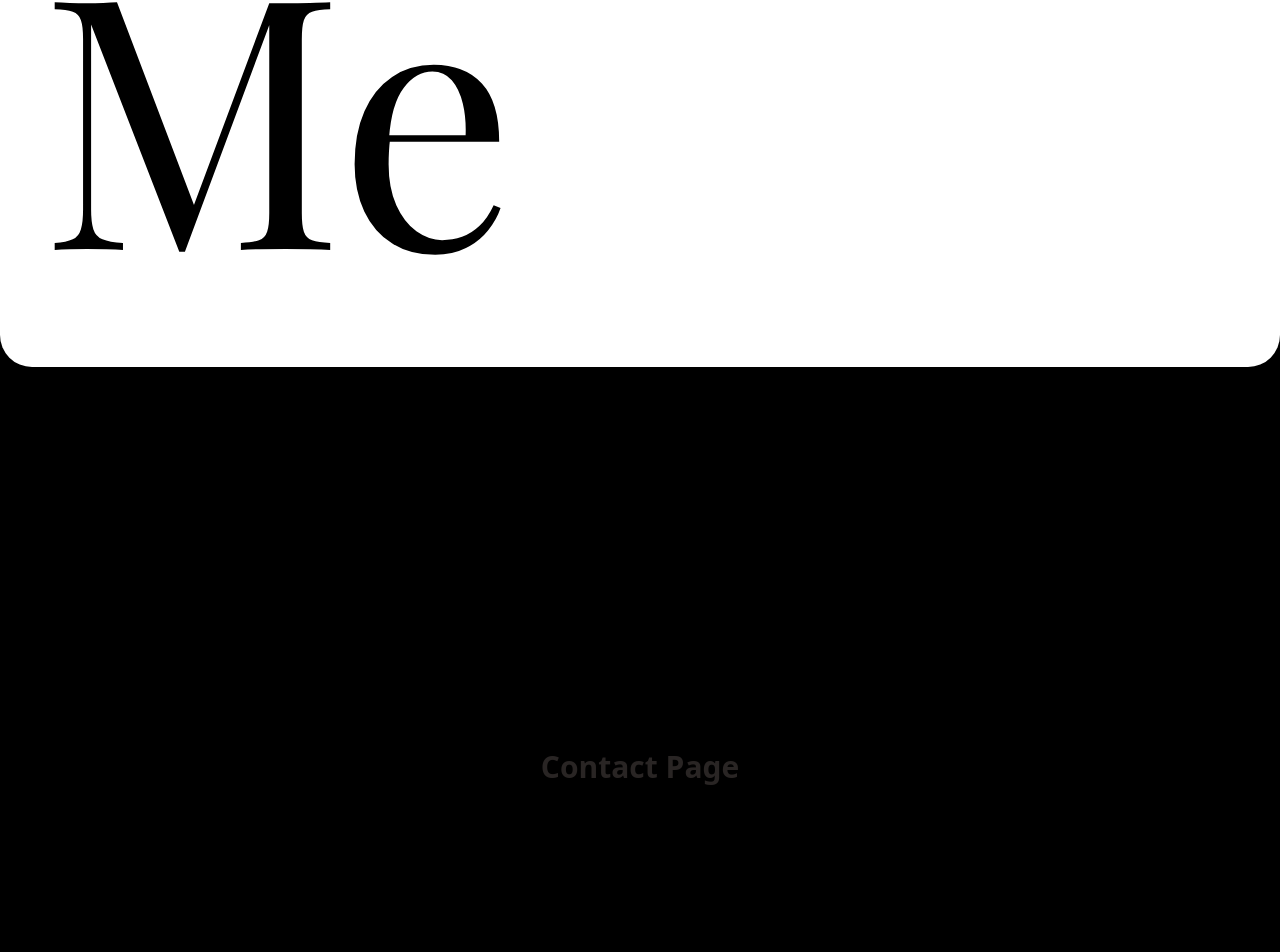
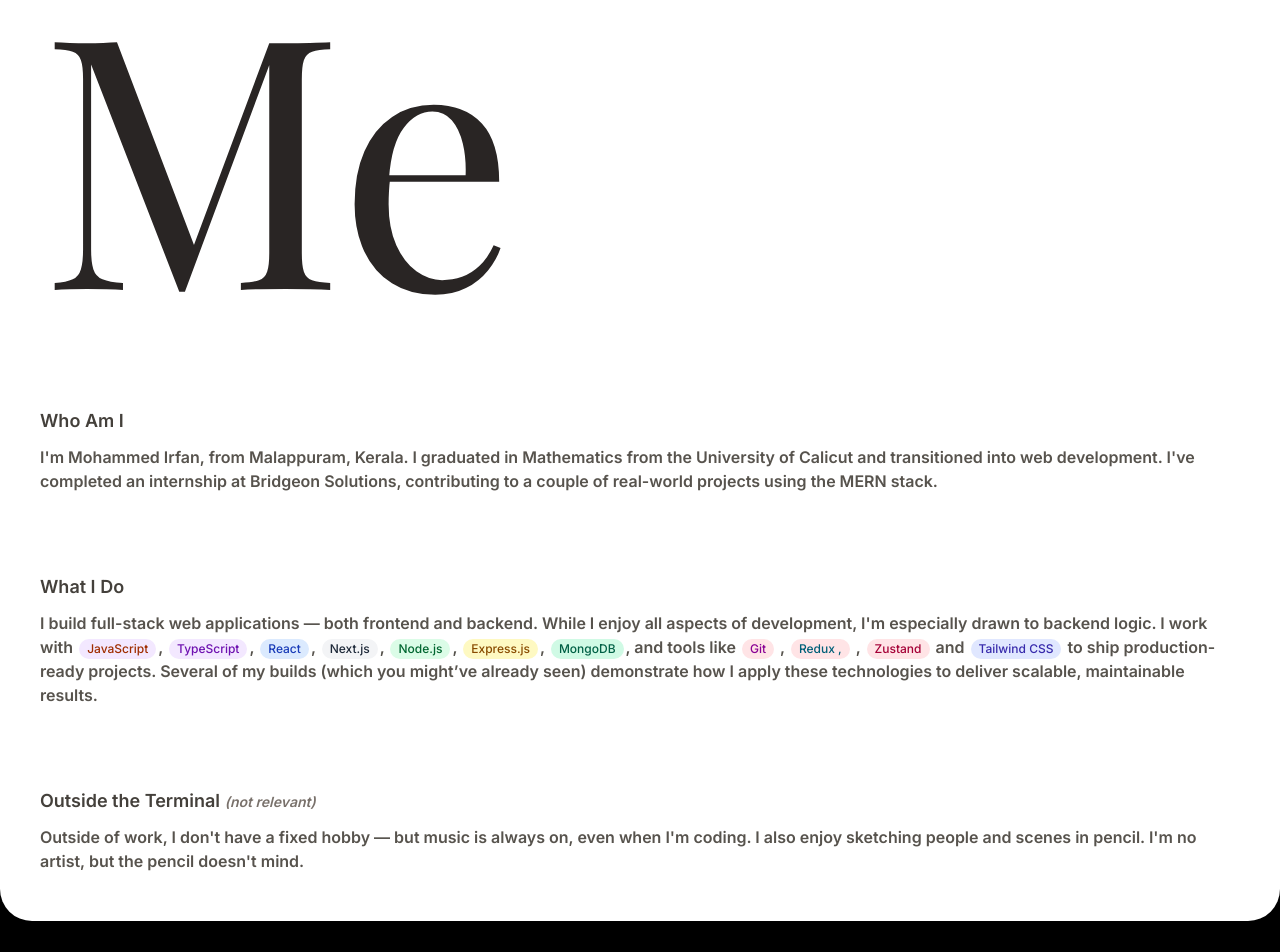
Before and after one commit to MohammedIrfan244/portfolio_next, a Next.js app: page / in a window 1280 px wide. Shown: the part 1788-2740 px from the top of the page. Built offline with nearby package versions, Linux system fonts and the light colour scheme.

Commit message:
add : added lenis in hte about component

```diff
--- a/src/component/Profile.tsx
+++ b/src/component/Profile.tsx
@@ -1,10 +1,175 @@
-import React from 'react'
-import { playfairDisplay } from '@/lib/font'
+"use client"
+import React, { useEffect, useRef, useState } from 'react'
+import { motion, Variants } from 'framer-motion'
+import { playfairDisplay, inter } from '@/lib/font'
+
+
+
 
 function Profile() {
+  const containerRef = useRef<HTMLDivElement>(null)
+  const headingRef = useRef<HTMLHeadingElement>(null)
+  const [visibleSections, setVisibleSections] = useState<Set<string>>(new Set())
+  const [scrollY, setScrollY] = useState<number>(0)
+  const [headingScale, setHeadingScale] = useState<number>(1)
+
+  useEffect(() => {
+    const handleScroll = (): void => {
+      const currentScrollY: number = window.scrollY
+      const scrollDirection: 'up' | 'down' = currentScrollY > scrollY ? 'down' : 'up'
+      setScrollY(currentScrollY)
+
+      const container = containerRef.current
+      const heading = headingRef.current
+      if (!container || !heading) return
+
+      const viewportHeight: number = window.innerHeight
+
+      const headingRect = heading.getBoundingClientRect()
+      const headingTop = headingRect.top
+      const headingHeight = headingRect.height
+
+      const scrollProgress = Math.max(0, -headingTop / (headingHeight + viewportHeight * 0.5))
+      const minScale = 0.3
+      const maxScale = 1
+      const newScale = Math.max(minScale, maxScale - scrollProgress * (maxScale - minScale))
+
+      setHeadingScale(newScale)
+
+
+      const sections: NodeListOf<Element> = container.querySelectorAll('[data-reveal]')
+      const newVisibleSections = new Set<string>()
+
+      sections.forEach((section: Element) => {
+        const sectionRect: DOMRect = section.getBoundingClientRect()
+        const sectionTop: number = sectionRect.top
+        const sectionBottom: number = sectionRect.bottom
+
+
+        const revealThreshold: number = viewportHeight * 0.8
+        const hideThreshold: number = viewportHeight * 0.3
+
+        const sectionId: string | null = section.getAttribute('data-reveal')
+        if (!sectionId) return
+
+        if (scrollDirection === 'down') {
+          if (sectionTop < revealThreshold) {
+            newVisibleSections.add(sectionId)
+          }
+        } else {
+          if (sectionBottom > hideThreshold) {
+            newVisibleSections.add(sectionId)
+          }
+        }
+      })
+
+      setVisibleSections(newVisibleSections)
+    }
+
+
+    window.addEventListener('scroll', handleScroll)
+
+
+    handleScroll()
+
+
+    return () => {
+      window.removeEventListener('scroll', handleScroll)
+    }
+  }, [scrollY])
+
+  const sectionVariants: Variants = {
+    hidden: {
+      opacity: 0,
+      y: 30,
+      filter: 'blur(2px)'
+    },
+    visible: {
+      opacity: 1,
+      y: 0,
+      filter: 'blur(0px)',
+      transition: {
+        duration: 0.3,
+        ease: [0.25, 0.46, 0.45, 0.94]
+      }
+    }
+  }
+
   return (
-    <div id='profile' className=' px-6 md:px-7 lg:px-10 rounded-3xl md:rounded-4xl w-full bg-white'>
-      <h1 className={`${playfairDisplay.className} text-[200px] sm:text-[250px] md:text-[300px] lg:text-[350px]`}>Me</h1>
+    <div ref={containerRef} id="profile" className="px-6 pb-3 sm:pb-6 md:pb-9 lg:pb-12 md:px-7 lg:px-10 py-10 rounded-3xl md:rounded-4xl w-full bg-white">
+      <motion.h1
+        ref={headingRef}
+        initial={{ opacity: 0, y: 40 }}
+        whileInView={{ opacity: 1, y: 0 }}
+        transition={{ duration: 0.5 }}
+        style={{
+          scale: headingScale,
+          transformOrigin: 'left top'
+        }}
+        className={`${playfairDisplay.className} text-[100px] sm:text-[150px] md:text-[300px] text-stone-800 lg:text-[350px]`}
+      >
+        Me
+      </motion.h1>
+
+      <div className={`${inter.className} text-sm sm:text-base md:text-lg space-y-5 sm:space-y-10 md:space-y-14 lg:space-y-20`}>
+        <motion.div
+          data-reveal="whoami"
+          className="space-y-2.5"
+          variants={sectionVariants}
+          initial="hidden"
+          animate={visibleSections.has('whoami') ? 'visible' : 'hidden'}
+        >
+          <h3 className="font-semibold text-stone-700">Who Am I</h3>
+          <p className='text-xs sm:text-sm text-stone-600 font-semibold md:text-base'>
+            I&apos;m Mohammed Irfan, from Malappuram, Kerala. I graduated in Mathematics from the University of Calicut
+            and transitioned into web development. I&apos;ve completed an internship at Bridgeon Solutions, contributing
+            to a couple of real-world projects using the MERN stack.
+          </p>
+        </motion.div>
+
+        <motion.div
+          data-reveal="whatido"
+          className="space-y-2.5"
+          variants={sectionVariants}
+          initial="hidden"
+          animate={visibleSections.has('whatido') ? 'visible' : 'hidden'}
+        >
+          <h3 className="font-semibold text-stone-700">What I Do</h3>
+          <p className='text-xs sm:text-sm text-stone-600 font-semibold md:text-base'>
+            I build full-stack web applications — both frontend and backend. While I enjoy all aspects of development,
+            I&apos;m especially drawn to backend logic. I work with{' '}
+            <span className="inline-flex items-center px-2 py-0.5 rounded-full text-xs font-medium bg-purple-100 text-orange-800 mx-0.5">JavaScript</span>,{' '}
+            <span className="inline-flex items-center px-2 py-0.5 rounded-full text-xs font-medium bg-purple-100 text-purple-800 mx-0.5">TypeScript</span>,{' '}
+            <span className="inline-flex items-center px-2 py-0.5 rounded-full text-xs font-medium bg-blue-100 text-blue-800 mx-0.5">React</span>,{' '}
+            <span className="inline-flex items-center px-2 py-0.5 rounded-full text-xs font-medium bg-gray-100 text-gray-800 mx-0.5">Next.js</span>,{' '}
+            <span className="inline-flex items-center px-2 py-0.5 rounded-full text-xs font-medium bg-green-100 text-green-800 mx-0.5">Node.js</span>,{' '}
+            <span className="inline-flex items-center px-2 py-0.5 rounded-full text-xs font-medium bg-yellow-100 text-yellow-800 mx-0.5">Express.js</span>,{' '}
+            <span className="inline-flex items-center px-2 py-0.5 rounded-full text-xs font-medium bg-emerald-100 text-emerald-800 mx-0.5">MongoDB</span>, and tools like{' '}
+            <span className="inline-flex items-center px-2 py-0.5 rounded-full text-xs font-medium bg-rose-100 text-fuchsia-800 mx-0.5">Git </span> , {' '}
+            <span className="inline-flex items-center px-2 py-0.5 rounded-full text-xs font-medium bg-rose-100 text-cyan-800 mx-0.5">Redux , </span> , {' '}
+            <span className="inline-flex items-center px-2 py-0.5 rounded-full text-xs font-medium bg-rose-100 text-rose-800 mx-0.5">Zustand</span> and{' '}
+            <span className="inline-flex items-center px-2 py-0.5 rounded-full text-xs font-medium bg-indigo-100 text-indigo-800 mx-0.5">Tailwind CSS</span>{' '}
+            to ship production-ready projects. Several of my builds (which you might’ve already seen) demonstrate how I apply these technologies to deliver scalable, maintainable results.
+          </p>
+
+        </motion.div>
+
+        <motion.div
+          data-reveal="outside"
+          className="space-y-2.5"
+          variants={sectionVariants}
+          initial="hidden"
+          animate={visibleSections.has('outside') ? 'visible' : 'hidden'}
+        >
+          <h3 className="font-semibold text-stone-700">
+            Outside the Terminal <span className="italic text-sm text-stone-500">(not relevant)</span>
+          </h3>
+          <p className='text-xs sm:text-sm text-stone-600 font-semibold md:text-base'>
+            Outside of work, I don&apos;t have a fixed hobby — but music is always on, even when I&apos;m coding. I also enjoy
+            sketching people and scenes in pencil. I&apos;m no artist, but the pencil doesn&apos;t mind.
+          </p>
+        </motion.div>
+      </div>
     </div>
   )
 }
```
